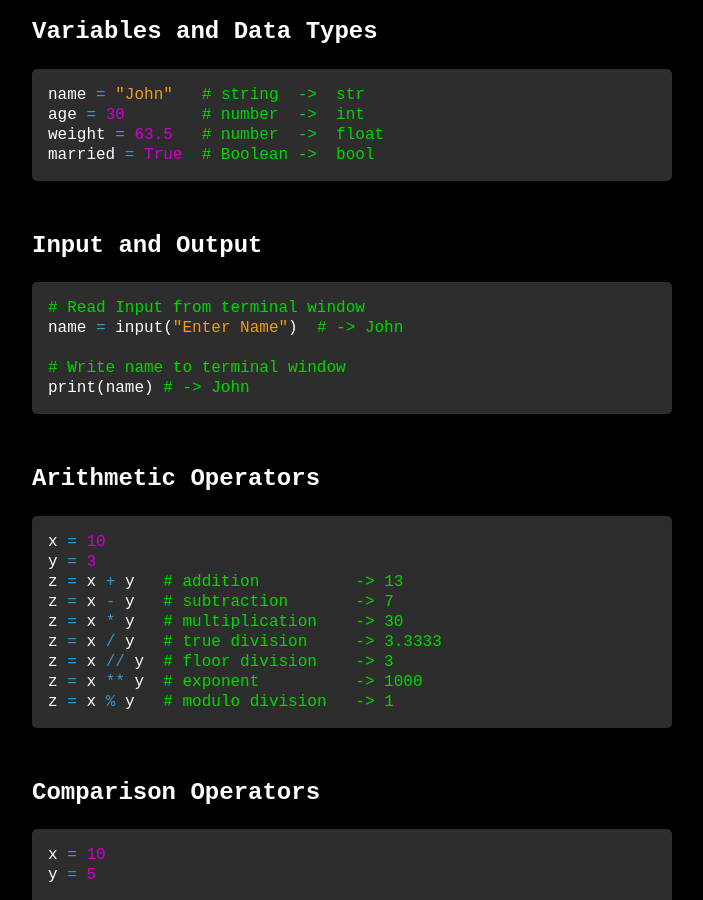
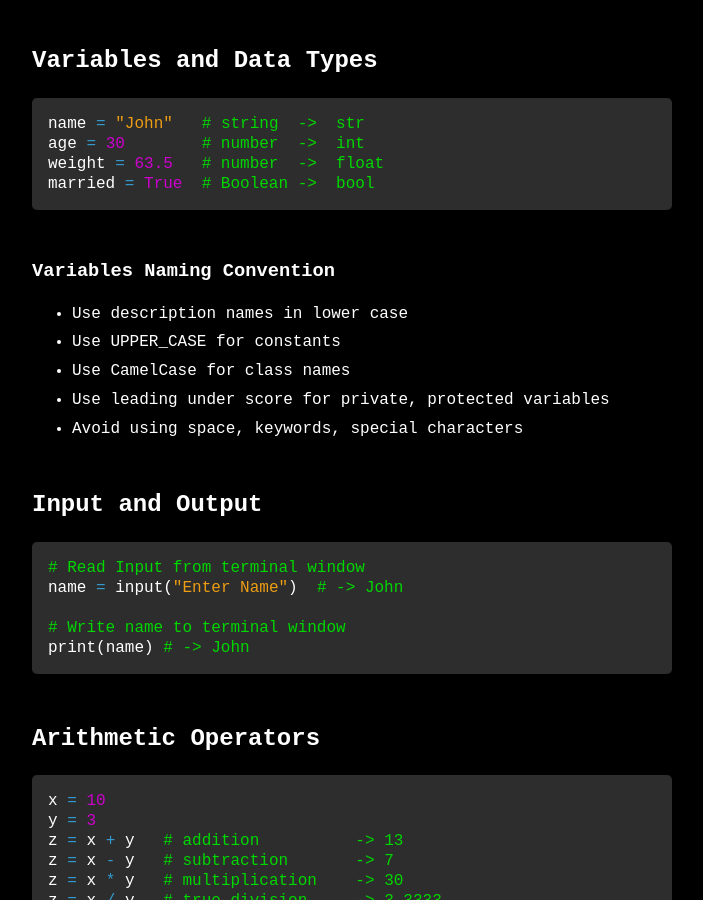
Before and after one commit to VallarasuS/Vallarasu.in, a Jekyll site: the page built from docs/_posts/2026-01-09-python-cheat-sheet.md, in a window 1280 px wide and 900 px high, scrolled down 987 px. Shown: the whole window, without its empty margins (288-991 px from the left). Built offline with Jekyll 4.4.1, drawn with Linux system fonts in a browser that asks for light colours; some of the changed text lies outside the part shown.

Commit message:
Update 2026-01-09-python-cheat-sheet.md

````diff
--- a/docs/_posts/2026-01-09-python-cheat-sheet.md
+++ b/docs/_posts/2026-01-09-python-cheat-sheet.md
@@ -91,6 +91,7 @@ category: Python
 #### Contents
 
 1. [Variables and Data Types](#variables-and-data-types)
+1. [Variables Naming Convention](#variables-naming-convention)
 1. [Input and Output](#input-and-output)
 1. [Arithmetic Operators](#arithmetic-operators)
 1. [Comparison Operators](#comparison-operators)
@@ -125,6 +126,14 @@ age = 30        # number  ->  int
 weight = 63.5   # number  ->  float
 married = True  # Boolean ->  bool
 ```
+
+### Variables Naming Convention
+
+- Use description names in lower case
+- Use UPPER_CASE for constants
+- Use CamelCase for class names
+- Use leading under score for private, protected variables
+- Avoid using space, keywords, special characters
 
 ## Input and Output
 
````
